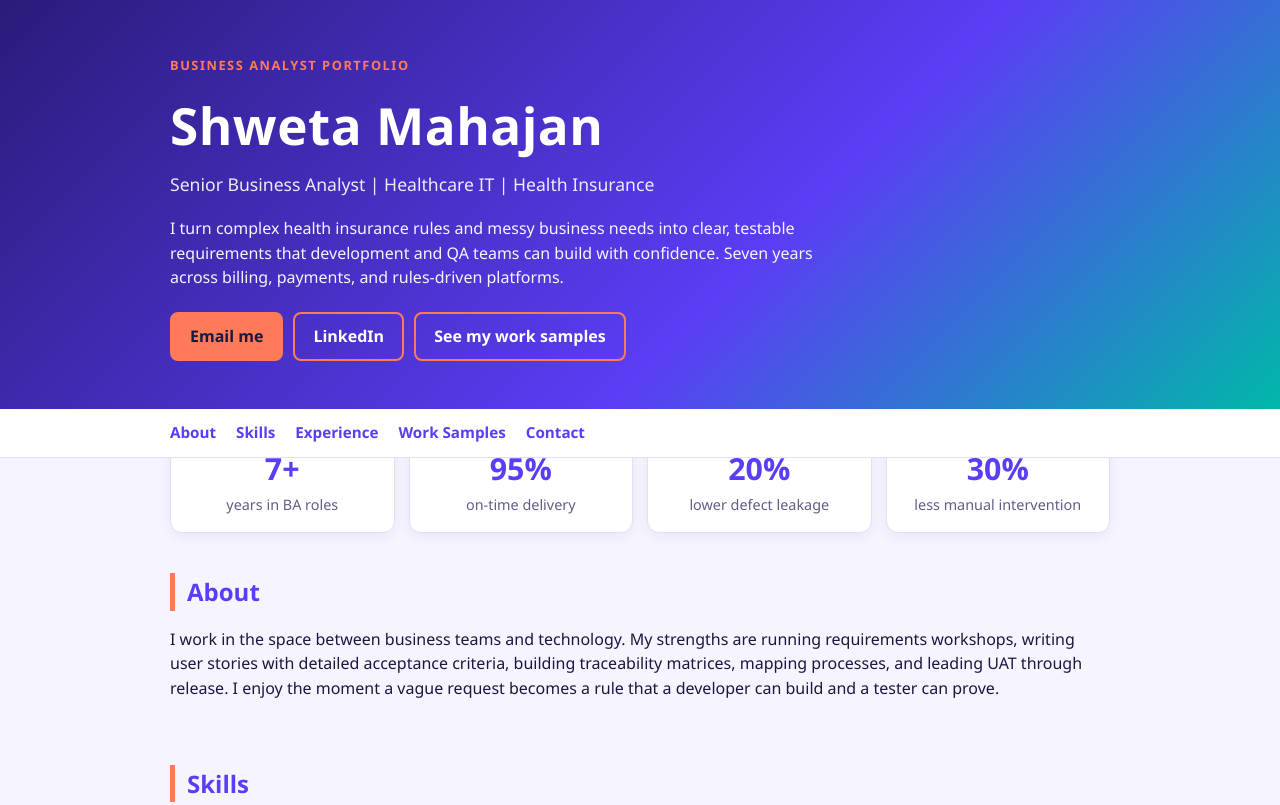
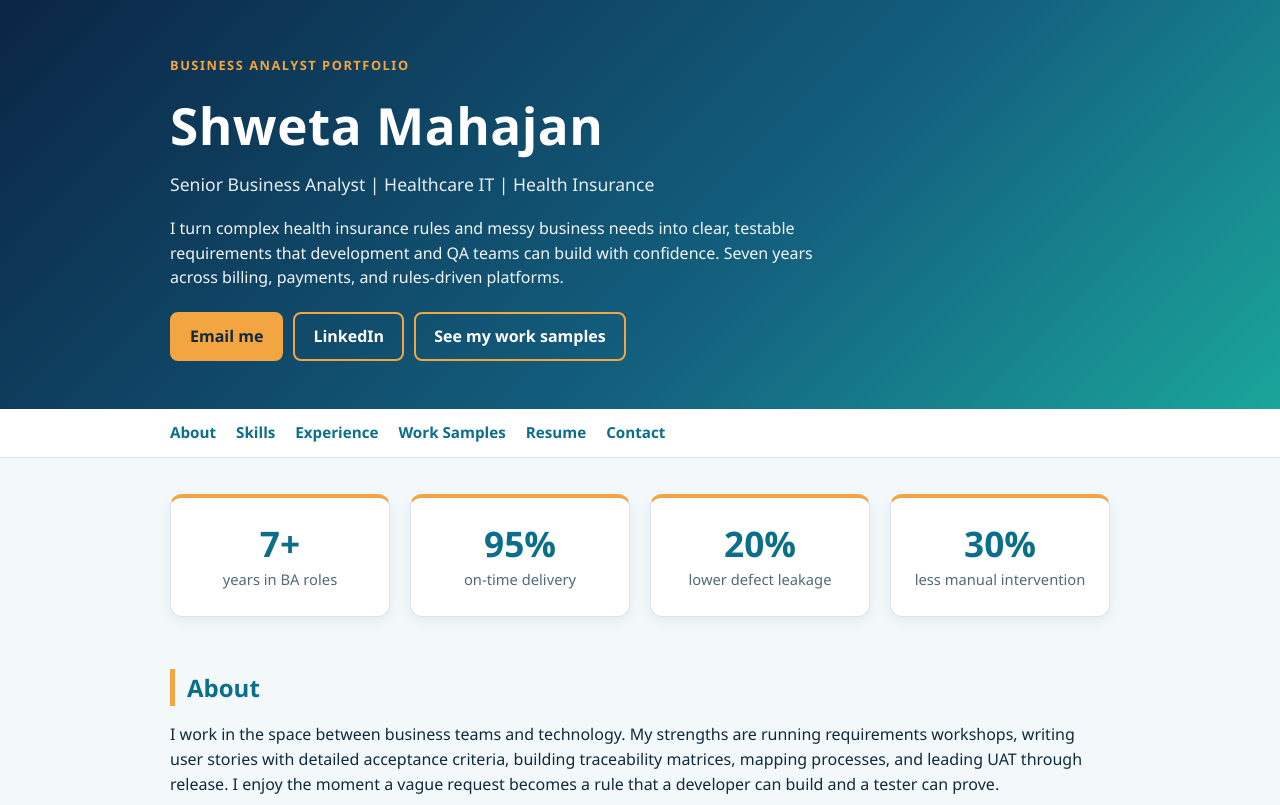
Before and after one commit to shwetamahajan95/shwetamahajan95.github.io, a plain HTML site: page index.html in a window 1280 px wide. Shown: the top 805 px of the page. Drawn offline with Linux system fonts and the light colour scheme.

Commit message:
Add files via upload

```diff
--- a/index.html
+++ b/index.html
@@ -5,10 +5,10 @@
 <meta name="viewport" content="width=device-width, initial-scale=1, viewport-fit=cover">
 <title>Shweta Mahajan | Senior Business Analyst, Healthcare IT</title>
 <style>
-:root{--bg:#f6f4ff;--card:#ffffff;--ink:#1b1740;--mute:#625d86;--accent:#5b3df5;--gold:#ff7a59;--line:#e3defa;--hero:linear-gradient(135deg,#2b1b7a,#5b3df5 60%,#00b8a9);--herotxt:#ffffff;
+:root{--bg:#f3f8fa;--card:#ffffff;--ink:#0f2a3d;--mute:#52697a;--accent:#0b6e8a;--gold:#f2a541;--line:#d9e5ec;--hero:linear-gradient(135deg,#0b2545,#13607f 60%,#1aa59a);--herotxt:#ffffff;
 box-sizing:border-box;padding-top:env(safe-area-inset-top,0px);padding-bottom:env(safe-area-inset-bottom,0px)}
-@media (prefers-color-scheme:dark){:root:not([data-theme="light"]){--bg:#120f2b;--card:#1d1942;--ink:#efecff;--mute:#a9a3d6;--accent:#a99bff;--gold:#ff8f70;--line:#312b66;--hero:linear-gradient(135deg,#1a1150,#3b2a9a 60%,#007f78);--herotxt:#ffffff;color-scheme:dark}}
-:root[data-theme="dark"]{--bg:#120f2b;--card:#1d1942;--ink:#efecff;--mute:#a9a3d6;--accent:#a99bff;--gold:#ff8f70;--line:#312b66;--hero:linear-gradient(135deg,#1a1150,#3b2a9a 60%,#007f78);--herotxt:#ffffff;color-scheme:dark}
+@media (prefers-color-scheme:dark){:root:not([data-theme="light"]){--bg:#0a1822;--card:#11242f;--ink:#e8f3f8;--mute:#9db5c3;--accent:#5cc8e0;--gold:#f5b45c;--line:#1f3a4a;--hero:linear-gradient(135deg,#071a2b,#0e4a63 60%,#0f7d78);--herotxt:#ffffff;color-scheme:dark}}
+:root[data-theme="dark"]{--bg:#0a1822;--card:#11242f;--ink:#e8f3f8;--mute:#9db5c3;--accent:#5cc8e0;--gold:#f5b45c;--line:#1f3a4a;--hero:linear-gradient(135deg,#071a2b,#0e4a63 60%,#0f7d78);--herotxt:#ffffff;color-scheme:dark}
 *{box-sizing:border-box}html{scroll-padding-top:env(safe-area-inset-top,0px);scroll-behavior:smooth}
 body{margin:0;background:var(--bg);color:var(--ink);font-family:"Segoe UI",Calibri,Helvetica,Arial,sans-serif;line-height:1.55}
 .wrap{max-width:980px;margin:0 auto;padding:0 20px}
@@ -18,16 +18,17 @@ h1{font-size:clamp(2rem,6vw,3.2rem);margin:.2em 0 .1em;letter-spacing:.01em}
 .sub{font-size:1.1rem;opacity:.9;margin:0 0 18px}
 .lead{max-width:680px;opacity:.95}
 .btns{display:flex;flex-wrap:wrap;gap:10px;margin-top:22px}
-.btn{display:inline-block;padding:10px 18px;border-radius:8px;font-weight:600;text-decoration:none;border:2px solid var(--gold);color:#1b1740;background:var(--gold)}
+.btn{display:inline-block;padding:10px 18px;border-radius:8px;font-weight:600;text-decoration:none;border:2px solid var(--gold);color:#0f2a3d;background:var(--gold)}
 .btn.o{background:transparent;color:var(--herotxt)}
 nav{position:sticky;top:env(safe-area-inset-top,0px);background:var(--card);border-bottom:1px solid var(--line);z-index:5}
 nav .wrap{display:flex;gap:20px;overflow-x:auto;padding-top:12px;padding-bottom:12px}
 nav a{color:var(--accent);text-decoration:none;font-weight:600;white-space:nowrap;font-size:.95rem}
 section{padding:40px 0 8px}
 h2{font-size:1.5rem;margin:0 0 16px;color:var(--accent);border-left:5px solid var(--gold);padding-left:12px}
-.stats{display:grid;grid-template-columns:repeat(auto-fit,minmax(170px,1fr));gap:14px;margin-top:-30px}
-.stat{background:var(--card);border:1px solid var(--line);border-radius:12px;padding:16px;text-align:center;box-shadow:0 4px 14px rgba(0,0,0,.06)}
-.stat b{display:block;font-size:1.9rem;color:var(--accent)}.stat span{color:var(--mute);font-size:.9rem}
+.stats{display:grid;grid-template-columns:repeat(4,1fr);gap:20px;margin:36px 0 12px}
+@media (max-width:760px){.stats{grid-template-columns:repeat(2,1fr);gap:14px;margin-top:28px}}
+.stat{background:var(--card);border:1px solid var(--line);border-top:4px solid var(--gold);border-radius:12px;padding:26px 16px;text-align:center;box-shadow:0 4px 14px rgba(0,0,0,.06)}
+.stat b{display:block;font-size:2.2rem;line-height:1.1;margin-bottom:8px;color:var(--accent)}.stat span{display:block;color:var(--mute);font-size:.92rem;line-height:1.35}
 .grid{display:grid;grid-template-columns:repeat(auto-fit,minmax(260px,1fr));gap:14px}
 .card{background:var(--card);border:1px solid var(--line);border-top:4px solid var(--gold);border-radius:12px;padding:18px}
 .card h3{margin:0 0 6px;font-size:1.05rem}.card p{margin:0 0 10px;color:var(--mute);font-size:.95rem}
@@ -49,7 +50,7 @@ footer{margin-top:40px;padding:28px 0;border-top:1px solid var(--line);color:var
 <p class="lead">I turn complex health insurance rules and messy business needs into clear, testable requirements that development and QA teams can build with confidence. Seven years across billing, payments, and rules-driven platforms.</p>
 <div class="btns"><a class="btn" href="mailto:shwetamahajan.usa@gmail.com">Email me</a><a class="btn o" href="https://linkedin.com/in/shwetakunalmahajan">LinkedIn</a><a class="btn o" href="#samples">See my work samples</a></div>
 </div></header>
-<nav><div class="wrap"><a href="#about">About</a><a href="#skills">Skills</a><a href="#experience">Experience</a><a href="#samples">Work Samples</a><a href="#contact">Contact</a></div></nav>
+<nav><div class="wrap"><a href="#about">About</a><a href="#skills">Skills</a><a href="#experience">Experience</a><a href="#samples">Work Samples</a><a href="#resume">Resume</a><a href="#contact">Contact</a></div></nav>
 <div class="wrap">
 <div class="stats">
 <div class="stat"><b>7+</b><span>years in BA roles</span></div>
@@ -85,6 +86,9 @@ footer{margin-top:40px;padding:28px 0;border-top:1px solid var(--line);color:var
 </div>
 <p class="note">All samples use a fictional company and invented data. They contain no confidential client information.</p>
 </section>
+<section id="resume"><h2>Resume</h2>
+<div class="card"><h3>Shweta Mahajan | Senior Business Analyst</h3><p>A one-page summary of my experience, skills, and results in healthcare IT and health insurance. Open it in your browser or download a copy.</p><a class="s-btn" href="Shweta-Mahajan-Resume.pdf" target="_blank" rel="noopener">View Resume (PDF)</a> <a class="s-btn" href="Shweta-Mahajan-Resume.pdf" download>Download</a></div>
+</section>
 <section id="contact"><h2>Contact</h2>
 <p>Based in Minnesota, USA. Authorized to work for any U.S. employer with no sponsorship required.</p>
 <div class="btns"><a class="btn" href="mailto:shwetamahajan.usa@gmail.com">shwetamahajan.usa@gmail.com</a><a class="s-btn" href="https://linkedin.com/in/shwetakunalmahajan">linkedin.com/in/shwetakunalmahajan</a></div>
```
